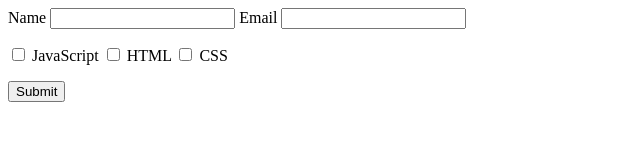
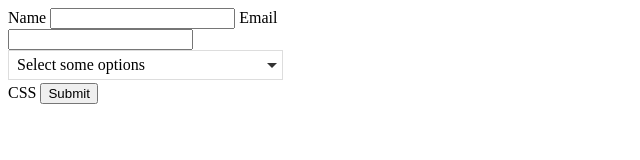
Before and after one commit to rohitbansal11/new, a plain HTML site: page team.html in a window 1280 px wide. Shown: the whole page, without its empty margins (0-640 px from the left). Drawn offline with Linux system fonts and the light colour scheme.

Commit message:
Update team.html

```diff
--- a/team.html
+++ b/team.html
@@ -1,11 +1,19 @@
 <!DOCTYPE html>
 <html lang="en">
+
 <head>
     <meta charset="UTF-8">
     <meta http-equiv="X-UA-Compatible" content="IE=edge">
     <meta name="viewport" content="width=device-width, initial-scale=1.0">
     <title>Document</title>
+    <link rel="stylesheet" href="fSelect.css">
+
+    <script src="jquery-2.2.3.min.js"></script>
+
+    <script src="fSelect.js"></script>
+    <script src="ikrPluginsForfSelect.js"></script>
 </head>
+
 <body>
 
 
@@ -16,16 +24,10 @@
         <label for="email">Email</label>
         <input type="email" name="email" id="email" />
 
-	  <p>
-	     <input type="checkbox" name="topics" id="javascript" value="javascript" />
-	     <label for="javascript">JavaScript</label>
 
-	     <input type="checkbox" name="topics" id="html" value="html" />
-	     <label for="html">HTML</label>
+        <select name="topics" id="cboStudent"></select>
+        <label for="css">CSS</label>
 
-	     <input type="checkbox" name="topics" id="css" value="css" />
-	     <label for="css">CSS</label>
-	   </p>
 
         <button type="submit">Submit</button>
     </form>
@@ -48,10 +50,35 @@
             localStorage.setItem('myvalu', JSON.stringify(value))
         }
 
+
+        $(document).ready(function () {
+            let alldata = []
+         let mydata = ['batsman', 'bowler' , 'all-rounder' ,'wicket-keeper']
+            for (var i = 0; i <mydata.length; i++) {
+                alldata.push({
+                    studentId: mydata[i],
+                    Name:  mydata[i],
+                });
+            }
+            // $('#btnload').click(function (){
+
+
+            $("#cboStudent").ikrLoadfSelectCombo({
+                List: alldata,
+                DisplayText: "Name", //Display Property name
+                OtherProperties: "studentId,Name", //OtherProperties means those properties of object that we need for use
+                PrimaryKey: "studentId", //PrimaryKey
+            });
+        });
+        // })
+
+
+
         const form = document.getElementById('myform');
         form.addEventListener("submit", handleSubmit);
 
 
     </script>
 </body>
+
 </html>
```
Lines whose indentation alone changed are shown as unchanged.
